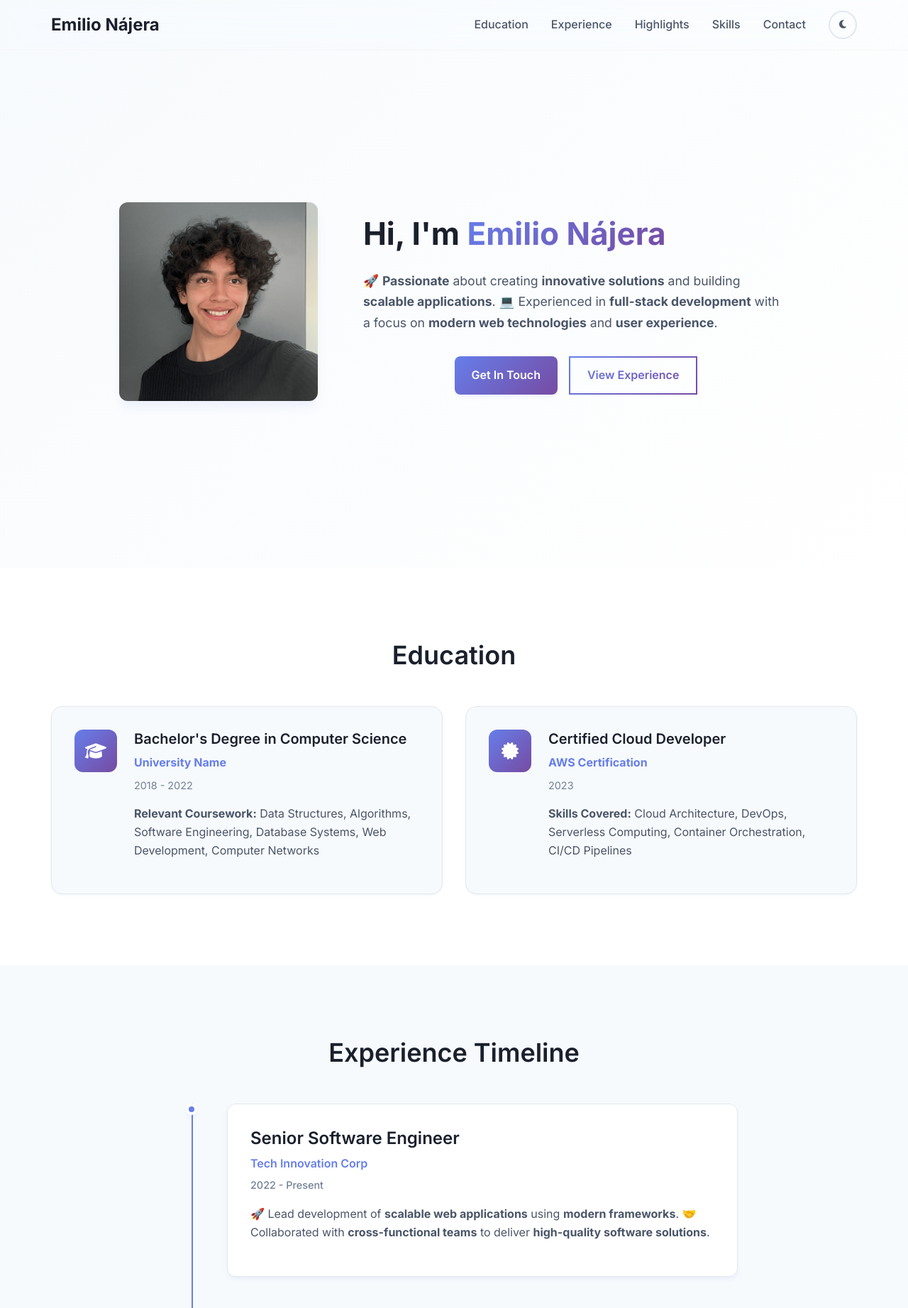
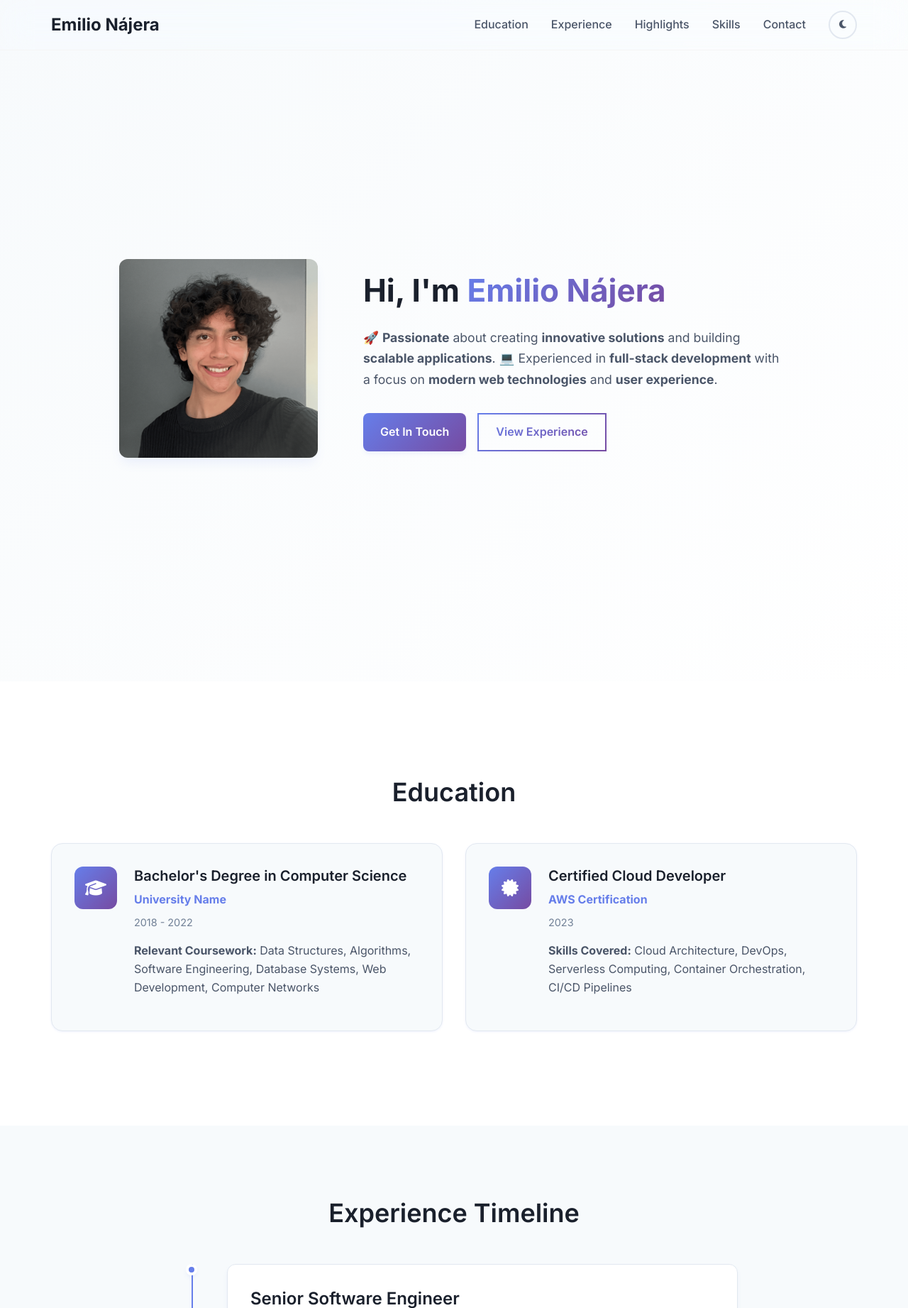
Before and after one commit to emilionajera/minimalist-portfolio, a Flask app: page / in a window 1280 px wide. Shown: the top 1843 px of the page at 71% size. Run offline with Flask 3, Linux system fonts and the light colour scheme.

Commit message:
Improve appearance on larger screens, button alignment, and dark mode theme
Adjusts hero size, button alignment, education section height, and dark mode colors in CSS.

Replit-Commit-Author: Agent
Replit-Commit-Session-Id: 53c0f571-4592-4ba5-ae2e-1a5fa4bf352c
Replit-Commit-Screenshot-Url: https://storage.googleapis.com/screenshot-production-us-central1/50c5838e-b311-414a-b7c4-bf068c5cf593/3b932379-18aa-48f9-bf9e-506f0a450945.jpg

```diff
--- a/static/css/style.css
+++ b/static/css/style.css
@@ -29,11 +29,11 @@
 
 body[data-theme="dark"] {
   /* Dark theme colors - Blue-Light Purple gradient theme */
-  --primary-color: #9f7aea;
-  --primary-dark: #805ad5;
+  --primary-color: #5eacff;
+  --primary-dark: #4f9df5;
   --secondary-color: #cbd5e1;
-  --accent-color: #b794f6;
-  --gradient-primary: linear-gradient(135deg, #9f7aea 0%, #b794f6 100%);
+  --accent-color: #667eea;
+  --gradient-primary: linear-gradient(135deg, #5eacff 0%, #667eea 100%);
   --background-color: #0a0e1a;
   --surface-color: #1a1f2e;
   --text-primary: #f7fafc;
@@ -267,6 +267,12 @@ body[data-theme="dark"] .highlight-icon {
   background: linear-gradient(135deg, var(--surface-color) 0%, var(--background-color) 100%);
 }
 
+@media (min-width: 1200px) {
+  .hero-section {
+    min-height: 120vh;
+  }
+}
+
 .hero-container {
   max-width: 1200px;
   margin: 0 auto;
@@ -360,7 +366,7 @@ body[data-theme="dark"] .hero-greeting-text {
 .hero-cta {
   display: flex;
   gap: 1rem;
-  justify-content: center;
+  justify-content: flex-start;
   flex-wrap: wrap;
 }
 
@@ -528,7 +534,7 @@ body[data-theme="dark"] .hero-greeting-text {
 
 /* Education Section */
 .education-section {
-  padding: 100px 0;
+  padding: 133px 0;
   background-color: var(--background-color);
 }
 
```
